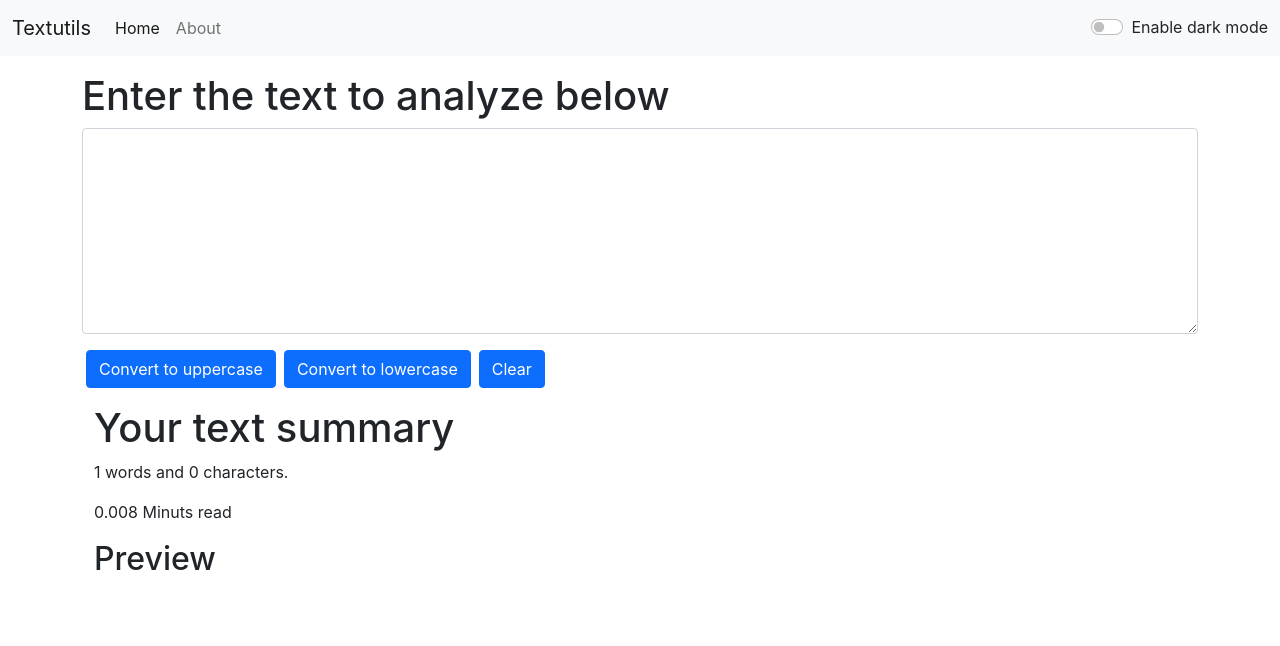
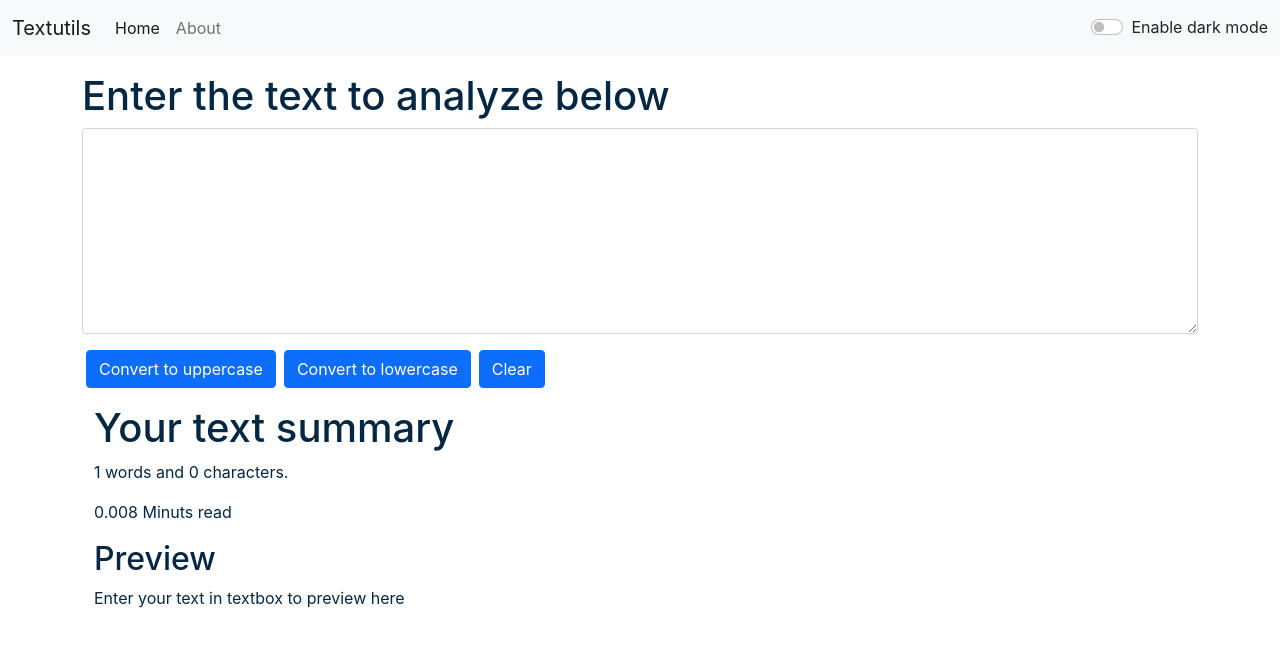
Before and after one commit to siddharthVishwakarma/textutils, a React (Create React App) app: page / in a window 1280 px wide. Shown: the top 646 px of the page. Built offline with nearby package versions, Linux system fonts and the light colour scheme.

Commit message:
Darkmode feature enable

```diff
--- a/src/App.js
+++ b/src/App.js
@@ -9,7 +9,7 @@ function App() {
   const toggleMode = () => {
     if (mode === "light") {
       setMode("dark");
-      document.body.style.backgroundColor = "grey";
+      document.body.style.backgroundColor = "#042743";
     } else {
       setMode("light");
       document.body.style.backgroundColor = "white";
@@ -20,7 +20,7 @@ function App() {
     <>
       <Navbar mode={mode} toggleMode={toggleMode} />
       <div className="container my-3">
-        <Textform heading="Enter the text to analyze below" />
+        <Textform heading="Enter the text to analyze below" mode={mode} />
         {/* <About /> */}
       </div>
     </>
--- a/src/components/Textform.js
+++ b/src/components/Textform.js
@@ -19,11 +19,19 @@ export default function Textform(props) {
   const [text, setText] = useState("");
   return (
     <>
-      <div>
+      <div
+        style={{
+          color: props.mode === "dark" ? "white" : "#042743",
+        }}
+      >
         <h1>{props.heading}</h1>
         <div className="mb-3">
           <textarea
             className="form-control"
+            style={{
+              backgroundColor: props.mode === "light" ? "white" : "grey",
+              color: props.mode === "light" ? "#042743" : "white",
+            }}
             value={text}
             onChange={handelOnChange}
             rows="8"
@@ -39,14 +47,23 @@ export default function Textform(props) {
           Clear
         </button>
       </div>
-      <div className="container my-3">
+      <div
+        className="container my-3"
+        style={{
+          color: props.mode === "dark" ? "white" : "#042743",
+        }}
+      >
         <h1>Your text summary</h1>
         <p>
           {text.split(" ").length} words and {text.length} characters.
         </p>
         <p>{0.008 * text.split(" ").length} Minuts read</p>
         <h2>Preview</h2>
-        <p>{text}</p>
+        <p>
+          {text.length > 0
+            ? text
+            : "Enter your text in textbox to preview here"}
+        </p>
       </div>
     </>
   );
```
